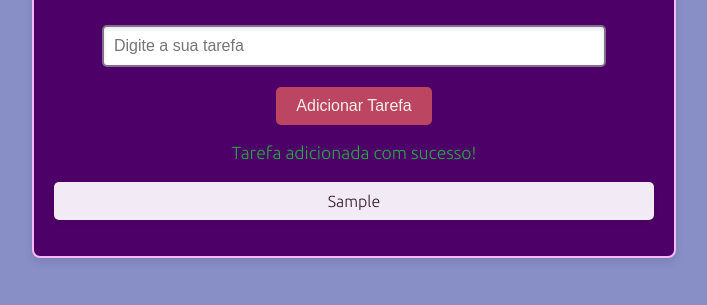
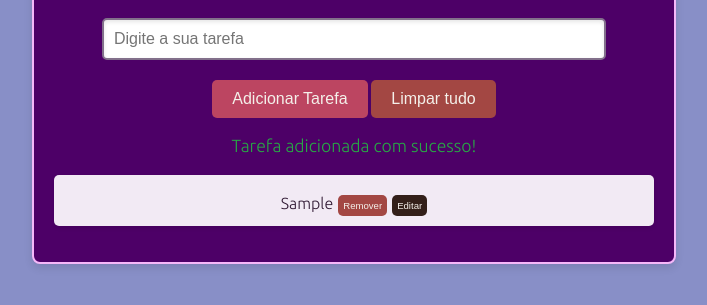
Before and after one commit to EmanueleCs/Projeto_ListaTarefas, a plain HTML site: page index.html in a window 1280 px wide. Both pictures are taken after typing "Sample" into the empty fields and a click on the button "Adicionar Tarefa". Shown: the part 333-638 px from the top of the page, without its empty margins (286-993 px from the left). Drawn offline with Linux system fonts and the light colour scheme.

Commit message:
Funções
removerTarefa, editarTarefa e limparLista. Botão LimparLista só aparece se não existir e é removido quando a lista é limpa.

```diff
--- a/index.html
+++ b/index.html
@@ -17,7 +17,11 @@
     <h1>Lista de Tarefas</h1>
     <p>Adicione suas tarefas!</p>
     <input type="text" id="inputTarefa" placeholder="Digite a sua tarefa">
-    <button onclick="adicionarTarefa()">Adicionar Tarefa</button>
+    <div id="botoes">
+      <button onclick="adicionarTarefa()">Adicionar Tarefa</button>
+      <!-- <button onclick="limparLista()" class="botao_lista">Limpar tudo</button>-->
+    </div>
+
     <p id="mensagem"></p>
     <ul id="listaTarefas"></ul>
   </div>
--- a/script.js
+++ b/script.js
@@ -19,6 +19,18 @@ function adicionarTarefa() {
 
         tarefas.push(tarefa)
         renderizarTarefas()
+
+        //verifica se existe elemento com a classe botao_lista, caso não tenh, é criado um botão
+        if (!document.querySelector(".botao_lista")) {
+            let botaoLimpaLista = document.createElement("button")
+            botaoLimpaLista.className = "botao_lista"
+            botaoLimpaLista.textContent = "Limpar tudo"
+            botaoLimpaLista.onclick = () => limparLista()
+
+            //pega a div em que estão os botões e adiciona o botapLimpaTudo
+            let botoes = document.getElementById("botoes")
+            botoes.appendChild(botaoLimpaLista)
+        }
     }
 
     inputTarefa.value = ""
@@ -33,17 +45,56 @@ function renderizarTarefas() {
             //selecionado a ul e criando uma nova li com createElement
             let novaTarefa = document.createElement("li")
             novaTarefa.textContent = tarefas[i]
+
+            //criando botao remover tarefa
+            let botaoRemover = document.createElement("button")
+            botaoRemover.className = "remover"
+            botaoRemover.textContent = "Remover"
+            botaoRemover.onclick = () => removerTarefa(i) //arrow function
+
+            let botaoEditar = document.createElement("button")
+            botaoEditar.className = "editar"
+            botaoEditar.textContent = "Editar"
+            botaoEditar.onclick = () => editarTarefa(i)
+
+            novaTarefa.appendChild(botaoRemover)
+            novaTarefa.appendChild(botaoEditar)
             //criar um elemento filho
             listaTarefas.appendChild(novaTarefa)
 
         }
 
-}
 
-function apagarTarefa() {
 
 }
 
-function editarTarefa() {
+function removerTarefa(i) {
+    tarefas.splice(i, 1) //i = indice e 1 é quantidade
+    renderizarTarefas()
 
 }
+
+function editarTarefa(i) {
+    let tarefaEditada = prompt("Edite a tarefa:")
+
+    if (tarefaEditada.trim() !== "") {
+        tarefas[i] = tarefaEditada
+        renderizarTarefas()
+    }
+
+}
+
+function limparLista(){
+    tarefas.length = 0
+    renderizarTarefas()
+
+    mensagem.textContent = "Lista de tarefas limpa com sucesso!"
+    removerBotaoLimparLista()
+}
+
+function removerBotaoLimparLista() {
+    document.querySelector(".botao_lista").remove()
+}
+
+// ao limpar a lista o botao limpar tudo deve sumir
+// ele está sendo adicionado diversas vezes
--- a/style.css
+++ b/style.css
@@ -72,3 +72,41 @@ input[type="text"]:focus {
     border-color: #be5bdd;
     box-shadow: inset 0 2px 4px rgba(154, 0, 118, 0.3);
 }
+
+button.remover {
+    background-color: #A34743;
+    color: #F4F0EA;
+    padding: 5px 5px;
+    border: none;
+    border-radius: 5px;
+    cursor: pointer;
+    font-size: 0.6em;
+    margin-left: 5px;
+    transition: background-color 0.3s ease;
+}
+button.remover:hover {
+    background-color: #60041A;
+}
+button.editar {
+    background-color: #331F19;
+    color: #F4F0EA;
+    padding: 5px 5px;
+    border: none;
+    border-radius: 5px;
+    cursor: pointer;
+    font-size: 0.6em;
+    margin-left: 5px;
+    transition: background-color 0.3s ease;
+}
+button.editar:hover {
+    background-color: #744d41;
+}
+
+.botao_lista {
+    background-color: #A34743;
+}
+
+.botao_lista:hover {
+    background-color: #60041A;
+    color: #F4F0EA;
+}
```
